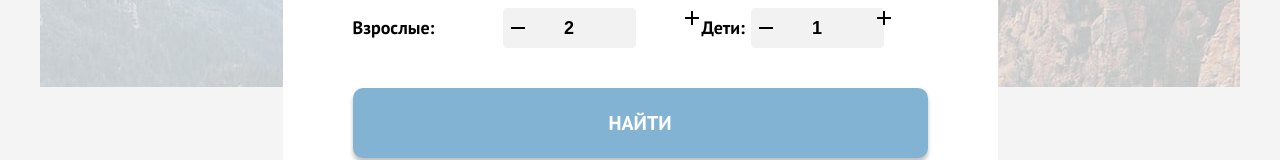
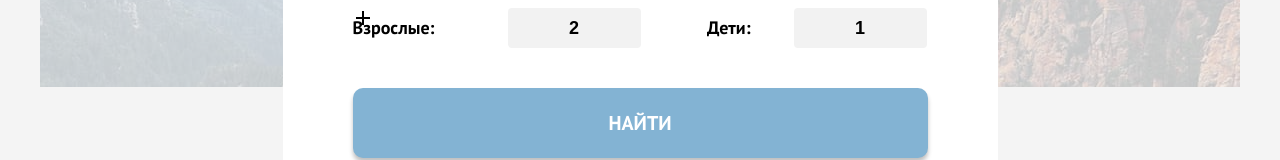
Before and after one commit to htmlacademy-htmlcss/1977371-sedona-33, a website: page index.html in a window 1280 px wide. Shown: the part 464-624 px from the top of the page. Drawn offline with Linux system fonts and the light colour scheme.

Commit message:
что с интернетом?

```diff
--- a/index.html
+++ b/index.html
@@ -253,16 +253,16 @@
           <p class="data-text-two">На эти даты есть свободные номера. Пока есть.</p>
         </div>
         <div class="modal-stok-two">
+
           <p class="adult-arrival">Взрослые:</p>
-
-            <button class="minus" type="button">
+            <button class="minus-adult" type="button">
               <svg width="20" height="20" viewBox="0 0 20 20" fill="none" xmlns="http://www.w3.org/2000/svg">
                 <path d="M3 9v2h14V9H3z" fill="#000" />
               </svg>
               <span class="visually-hidden">Минус</span>
             </button>
             <input class="adult" type="text" placeholder="2">
-            <button class="plus" type="button">
+            <button class="plus-adult" type="button">
               <svg width="20" height="20" viewBox="0 0 20 20" fill="none" xmlns="http://www.w3.org/2000/svg">
                 <path d="M17 9h-6V3H9v6H3v2h6v6h2v-6h6V9z" fill="#000" />
               </svg>
@@ -270,16 +270,14 @@
             </button>
 
           <p class="children-arrival">Дети:</p>
-
-
-            <button class="minus" type="button">
+            <button class="minus-children" type="button">
               <svg width="20" height="20" viewBox="0 0 20 20" fill="none" xmlns="http://www.w3.org/2000/svg">
                 <path d="M3 9v2h14V9H3z" fill="#000" />
               </svg>
               <span class="visually-hidden">Минус</span>
             </button>
             <input class="children" type="text" placeholder="1">
-            <button class="plus" type="button">
+            <button class="plus-children" type="button">
               <svg width="20" height="20" viewBox="0 0 20 20" fill="none" xmlns="http://www.w3.org/2000/svg">
                 <path d="M17 9h-6V3H9v6H3v2h6v6h2v-6h6V9z" fill="#000" />
               </svg>
--- a/styles/style.css
+++ b/styles/style.css
@@ -1479,13 +1479,12 @@ html {
 }
 
 .modal-stok-two {
-  position: relative;
-  display: flex;
+  display: grid;
+  grid-template-columns: 155px 51px 31px 51px 110px 43px 51px 31px 51px;
   margin-bottom: 40px;
 }
 
 .adult-arrival {
-  width: 155px;
   font-size: 18px;
   line-height: 40px;
   font-weight: 700;
@@ -1495,7 +1494,7 @@ html {
 }
 
 .adult {
-  width: 133px;
+  grid-column: 2/5;
   background-color: #f2f2f2;
   border: 0;
   padding: 0;
@@ -1504,7 +1503,6 @@ html {
   font-size: 18px;
   line-height: 40px;
   text-align: center;
-  margin-right: 56px;
 }
 
 .adult::placeholder {
@@ -1514,7 +1512,7 @@ html {
 }
 
 .children {
-  width: 133px;
+  grid-column: 7/10;
   background-color: #f2f2f2;
   border: 0;
   padding: 0;
@@ -1533,7 +1531,8 @@ html {
 }
 
 .children-arrival {
-  width: 54px;
+  grid-column: 5/6;
+  text-align: right;
   font-size: 18px;
   line-height: 40px;
   font-weight: 700;
@@ -1585,26 +1584,38 @@ html {
   right: 19px;
 }
 
-.minus {
-  z-index: 1;
+.minus-adult {
+  position: absolute;
   background-color: transparent;
   padding: 0;
   border: 0;
   width: 20px;
   height: 20px;
-  margin-right: -25px;
-  margin-top: 10px;
-}
-
-
-.plus {
-  z-index: 1;
+}
+
+.minus-children {
+  position: absolute;
   background-color: transparent;
   padding: 0;
   border: 0;
   width: 20px;
   height: 20px;
-  margin-left: -10px;
+}
+
+.plus-adult {
+  position: absolute;
+  background-color: transparent;
+  padding: 0;
+  border: 0;
+  width: 20px;
+}
+
+.plus-children {
+  position: absolute;
+  background-color: transparent;
+  padding: 0;
+  border: 0;
+  width: 20px;
 }
 
 .modal-iformation {
```
Also changed, not shown: styles/style.min.css.
